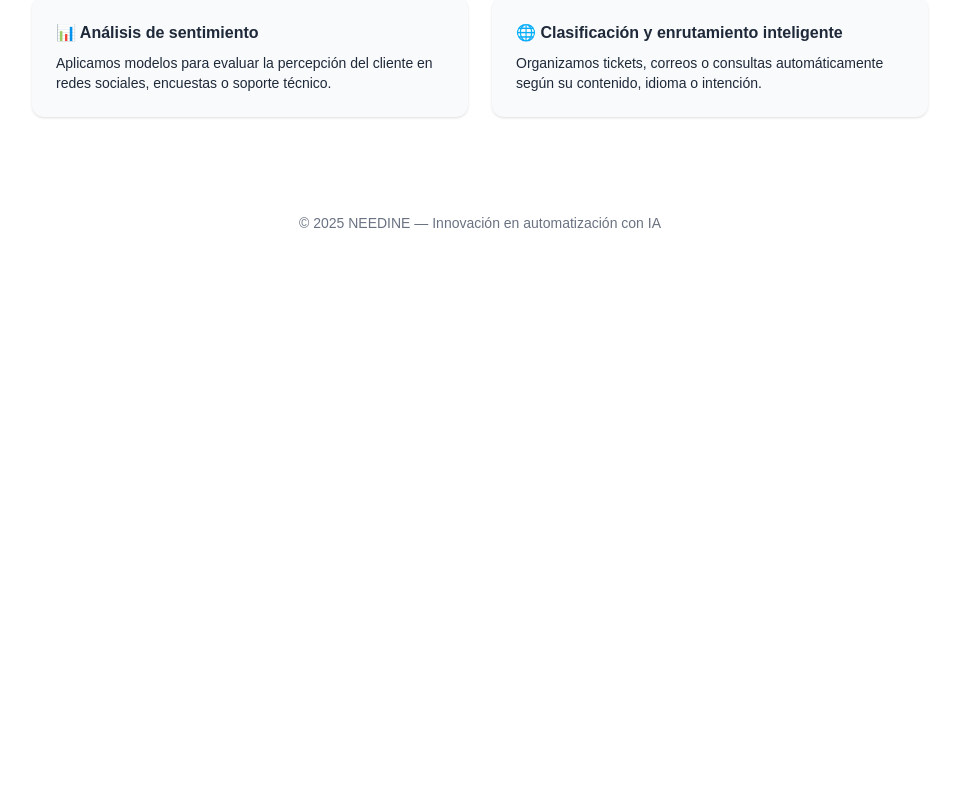
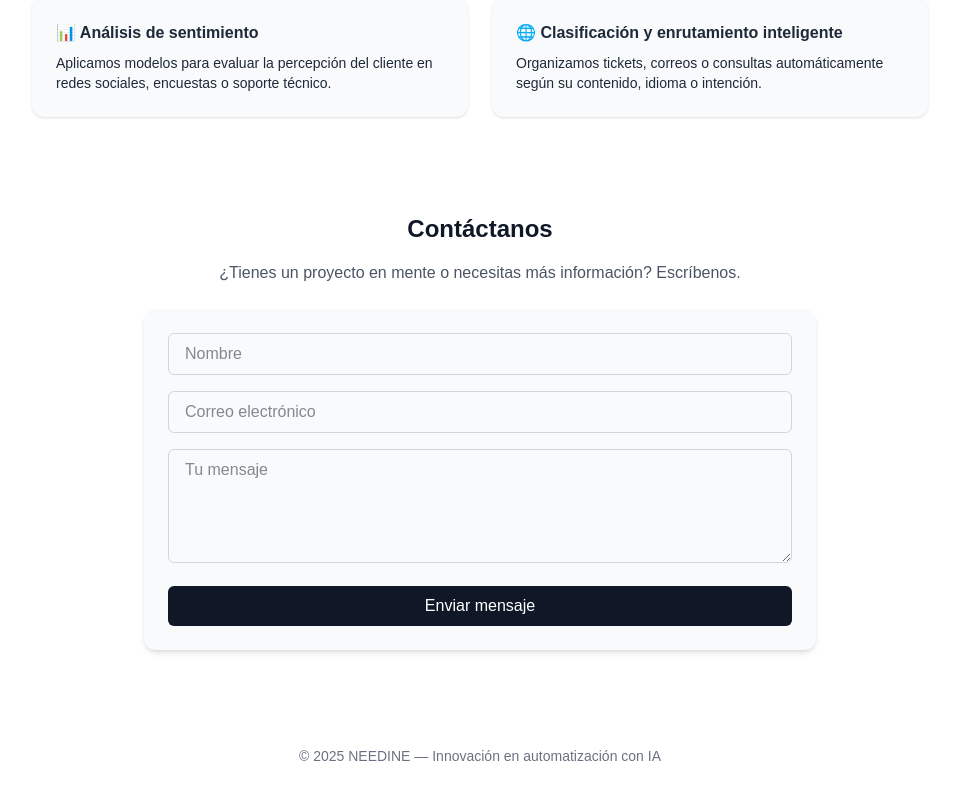
Before and after one commit to JILM1979/needine, a Next.js app: page / in a window 1280 px wide. Shown: the part 1949-2749 px from the top of the page, without its empty margins (160-1118 px from the left). Before the commit the page ends 2230 px from the top, so only its background shows below. Built offline with nearby package versions, Linux system fonts and the light colour scheme.

Commit message:
formulario del correo

```diff
--- a/package.json
+++ b/package.json
@@ -10,6 +10,7 @@
   },
   "dependencies": {
     "next": "15.3.2",
+    "nodemailer": "^7.0.3",
     "react": "^19.0.0",
     "react-dom": "^19.0.0",
     "uuid": "^11.1.0"
@@ -18,6 +19,7 @@
     "@eslint/eslintrc": "^3",
     "@tailwindcss/postcss": "^4",
     "@types/node": "^20",
+    "@types/nodemailer": "^6.4.17",
     "@types/react": "^19",
     "@types/react-dom": "^19",
     "eslint": "^9",
--- /dev/null
+++ b/src/app/actions/sendEmail.ts
@@ -0,0 +1,43 @@
+// app/actions/sendEmail.ts
+'use server';
+
+import nodemailer from 'nodemailer';
+
+export async function sendEmail({
+  name,
+  email,
+  message,
+}: {
+  name: string;
+  email: string;
+  message: string;
+}) {
+  try {
+    const transporter = nodemailer.createTransport({
+      host: process.env.SMTP_HOST,
+      port: Number(process.env.SMTP_PORT),
+      secure: process.env.SMTP_SECURE === 'true',
+      auth: {
+        user: process.env.SMTP_USER,
+        pass: process.env.SMTP_PASS,
+      },
+    });
+
+    await transporter.sendMail({
+      from: `"Formulario NEEDINE" <${process.env.SMTP_USER}>`,
+      to: 'ji@needine.com',
+      subject: 'Nuevo mensaje de contacto - NEEDINE',
+      html: `
+        <p><strong>Nombre:</strong> ${name}</p>
+        <p><strong>Email:</strong> ${email}</p>
+        <p><strong>Mensaje:</strong></p>
+        <p>${message.replace(/\n/g, '<br />')}</p>
+      `,
+    });
+
+    return { success: true };
+  } catch (error) {
+    console.error('Error al enviar correo:', error);
+    return { success: false, error: 'No se pudo enviar el mensaje' };
+  }
+}
--- a/src/app/page.tsx
+++ b/src/app/page.tsx
@@ -1,8 +1,30 @@
+'use client';
+
+import { useState } from 'react';
+import { sendEmail } from './actions/sendEmail'; // Ajusta el path si es necesario
 import Image from "next/image";
 import Chat from "./components/Chat";
 
 
 export default function Home() {
+
+  const [formData, setFormData] = useState({ name: '', email: '', message: '' });
+  const [status, setStatus] = useState('');
+
+  const handleSubmit = async (e: React.FormEvent) => {
+    e.preventDefault();
+    setStatus('Enviando...');
+
+    const res = await sendEmail(formData);
+
+    if (res.success) {
+      setStatus('Mensaje enviado correctamente.');
+      setFormData({ name: '', email: '', message: '' });
+    } else {
+      setStatus('Error al enviar el mensaje.');
+    }
+  };
+
   return (
     <main className="min-h-screen bg-white text-gray-900 flex flex-col items-center justify-center px-6 py-12">
       <header className="text-center max-w-3xl">
@@ -106,6 +128,50 @@ export default function Home() {
         </div>
       </section>
 
+      <section className="mt-24 max-w-2xl w-full" id="contact">
+        <h2 className="text-2xl font-semibold mb-4 text-center">Contáctanos</h2>
+        <p className="text-center text-gray-600 mb-6">
+          ¿Tienes un proyecto en mente o necesitas más información? Escríbenos.
+        </p>
+        <form onSubmit={handleSubmit} className="space-y-4 bg-gray-50 p-6 rounded-xl shadow-md">
+          <input
+            type="text"
+            name="name"
+            placeholder="Nombre"
+            required
+            className="w-full border border-gray-300 rounded-md px-4 py-2"
+            value={formData.name}
+            onChange={(e) => setFormData({ ...formData, name: e.target.value })}
+          />
+          <input
+            type="email"
+            name="email"
+            placeholder="Correo electrónico"
+            required
+            className="w-full border border-gray-300 rounded-md px-4 py-2"
+            value={formData.email}
+            onChange={(e) => setFormData({ ...formData, email: e.target.value })}
+          />
+          <textarea
+            name="message"
+            placeholder="Tu mensaje"
+            rows={4}
+            required
+            className="w-full border border-gray-300 rounded-md px-4 py-2"
+            value={formData.message}
+            onChange={(e) => setFormData({ ...formData, message: e.target.value })}
+          />
+          <button
+            type="submit"
+            className="w-full bg-gray-900 text-white py-2 rounded-md hover:bg-gray-800 transition"
+          >
+            Enviar mensaje
+          </button>
+          {status && <p className="text-sm text-center mt-2 text-gray-600">{status}</p>}
+        </form>
+      </section>
+
+
       <footer className="mt-24 text-center text-gray-500 text-sm" id="contact">
         <p>© 2025 NEEDINE — Innovación en automatización con IA</p>
         {/*<p>Email: contacto@needine.ai</p>*/}
```
Also changed, not shown: 1 other file (tests, documents, lock files or other folders).
